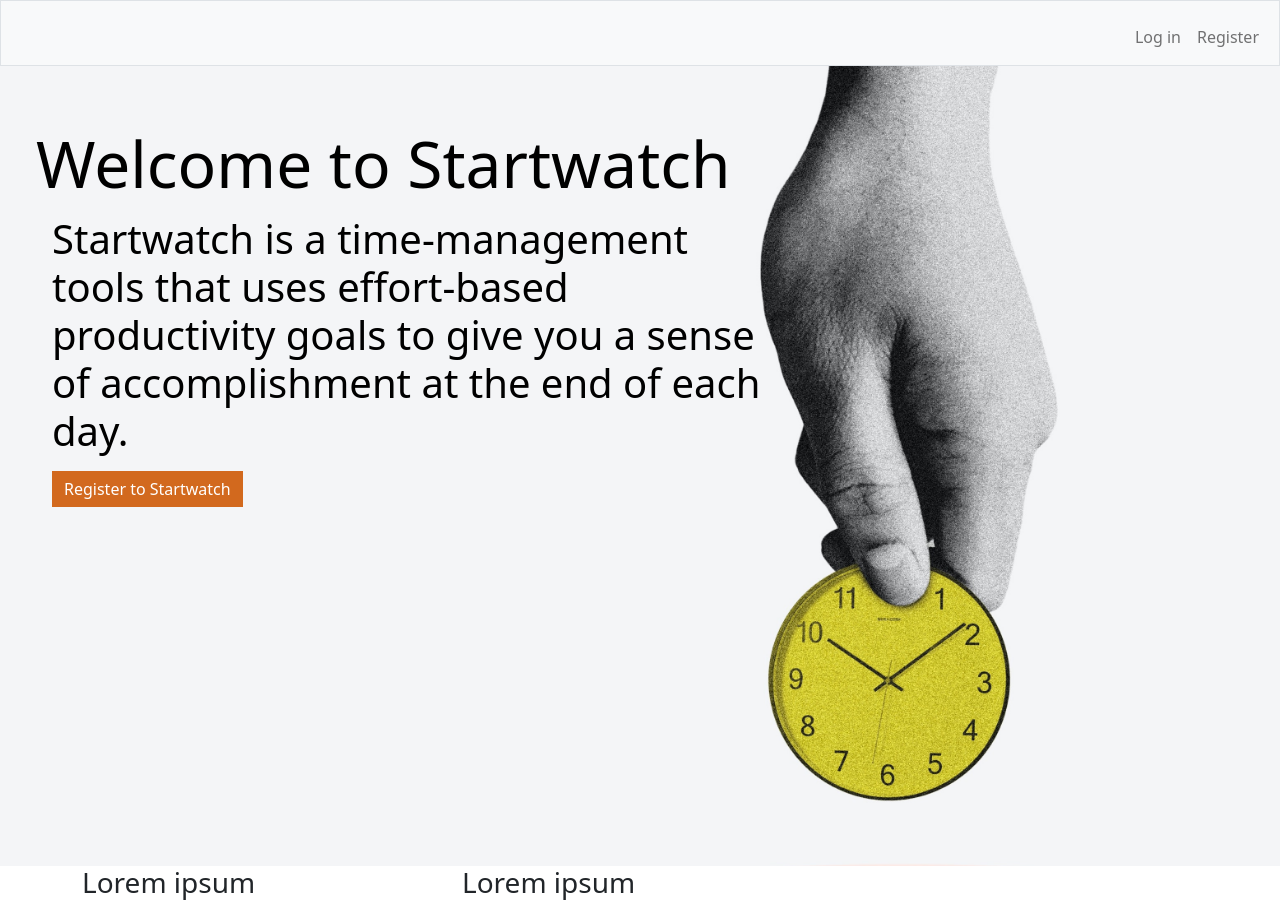
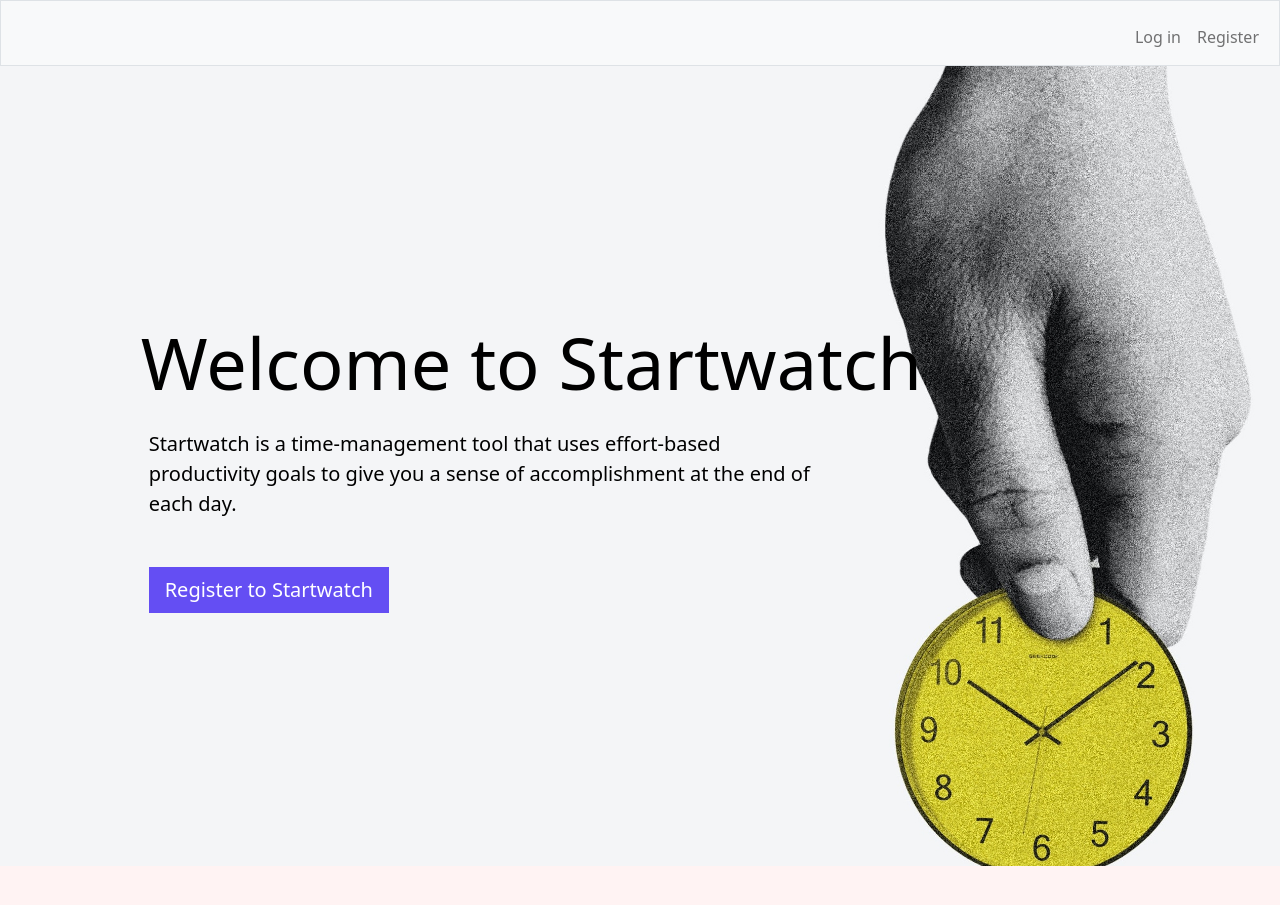
Before and after one commit to zepedae/startwatch, a Flask app: page / in a window 1280 px wide. Shown: the top 905 px of the page. Run offline with Flask 2, Linux system fonts and the light colour scheme.

Commit message:
Add features to landing page

```diff
--- a/static/style.css
+++ b/static/style.css
@@ -34,7 +34,7 @@
 }
 
 .btn-primary{
-    background-color: rgba(210, 105, 30);
+    background-color: rgb(100, 78, 243);
 }
 
 .stopwatch {
@@ -52,51 +52,23 @@
     background-attachment: fixed;
     background-size: cover;
     background-position: center;
-
     color: black;
 }
 
 .landing-header-3 {
     width: 60%;
+    font-size: font-size-base * 1.75 !important;
 }
 
-.landing-description {
-    background-color: rgba(0,0,0, 1);
-}
+.vertical-center {
+    min-height: 100%;
+    min-height: 100vh;
+    display: flex;
+    align-items: center;
+  }
 
-.overlay{
-    position: absolute;
-    min-height: 100%;
-    min-width: 100%;
-    left: 0;
-    top: 0;
-    background: rgba(244, 244, 244, .45);
-   }
-
-
-
-/* Size for brand */
-nav .navbar-brand
-{
-    font-size: xx-large;
-}
-
-/* Colors for brand */
-nav .navbar-brand .blue
-{
-    color: #537fbe;
-}
-nav .navbar-brand .red
-{
-    color: #ea433b;
-}
-nav .navbar-brand .yellow
-{
-    color: #f5b82e;
-}
-nav .navbar-brand .green
-{
-    color: #2e944b;
+.features {
+    background-color: #fff3f3;
 }
 
 #blackout {
@@ -167,3 +139,12 @@ nav .navbar-brand .green
     from {opacity: 0;}
     to {opacity:1 ;}
   }
+
+  .material-symbols-outlined {
+    font-variation-settings:
+    'FILL' 0,
+    'wght' 400,
+    'GRAD' 0,
+    'opsz' 48;
+    font-size: 80px !important;
+  }
--- a/templates/index.html
+++ b/templates/index.html
@@ -11,6 +11,9 @@
 
         <meta name="viewport" content="width=device-width, initial-scale=1">
         <link rel="stylesheet" type="text/css" href="{{ url_for('static', filename='style.css') }}" />
+
+        <!-- Google Symbols -->
+        <link rel="stylesheet" href="https://fonts.googleapis.com/css2?family=Material+Symbols+Outlined:opsz,wght,FILL,GRAD@20..48,100..700,0..1,-50..200" />
 
         <!-- jQuery-->
         <script src="https://code.jquery.com/jquery-3.6.0.js" integrity="sha256-H+K7U5CnXl1h5ywQfKtSj8PCmoN9aaq30gDh27Xc0jk=" crossorigin="anonymous"></script>
--- a/templates/landing.html
+++ b/templates/landing.html
@@ -6,31 +6,35 @@ Welcome
 
 {% block main %}
 <main>
-    <div class="container-fluid header landing-header py-5">
-        <div class="col px-4">
-            <div class="display-3 py-2 my-1 landing-header-2">Welcome to Startwatch</div>
-            <p class="display-6 ms-3 landing-header-3">
-                Startwatch is a time-management tools that uses effort-based productivity goals to give you a sense of accomplishment at the end of each day.
+    <div class="container-fluid header landing-header vertical-center">
+        <div class="offset-1 px-4">
+            <div class="landing-header-2 display-2 mb-4">Welcome to <span class="display-2 landing-sw">Startwatch</span></div>
+            <p class="landing-header-3 lead mb-5 ms-2">
+                Startwatch is a time-management tool that uses effort-based productivity goals to give you a sense of accomplishment at the end of each day.
             </p>
-            <button class="btn btn-primary ms-3">Register to Startwatch</button>
+            <button class="btn btn-lg btn-primary ms-2">Register to Startwatch</button>
         </div>
     </div>
-    <div class="container features">
+    <div class="container-fluid features text-center p-5">
         <div class="row">
             <div class="col-lg-4 col-md-4 col-sm-12">
-                <h3 class="feature-title">Lorem ipsum</h3>
-                <img src="images/column-1.jpg" class="img-fluid">
+                <h3 class="feature-title display-5">Set</h3>
+                <div class="material-symbols-outlined">
+                    list_alt
+                </div>
                 <p>Lorem ipsum dolor sit amet, consectetur adipiscing elit. Quisque interdum quam odio, quis placerat ante luctus eu. Sed aliquet dolor id sapien rutrum, id vulputate quam iaculis.</p>
             </div>
 
             <div class="col-lg-4 col-md-4 col-sm-12">
-                <h3 class="feature-title">Lorem ipsum</h3>
+                <h3 class="feature-title display-5">Track</h3>
                 <img src="images/column-2.jpg" class="img-fluid">
                 <p>Lorem ipsum dolor sit amet, consectetur adipiscing elit. Quisque interdum quam odio, quis placerat ante luctus eu. Sed aliquet dolor id sapien rutrum, id vulputate quam iaculis.</p>
             </div>
 
             <div class="col-lg-4 col-md-4 col-sm-12">
-
+                <h3 class="feature-title display-5">Reflect</h3>
+                <img src="images/column-2.jpg" class="img-fluid">
+                <p>Lorem ipsum dolor sit amet, consectetur adipiscing elit. Quisque interdum quam odio, quis placerat ante luctus eu. Sed aliquet dolor id sapien rutrum, id vulputate quam iaculis.</p>
             </div>
         </div>
     </div>
```
Also changed, not shown: static/morgan-housel-X_fbh4Utwk4-unsplash.jpg, 2 other files.
